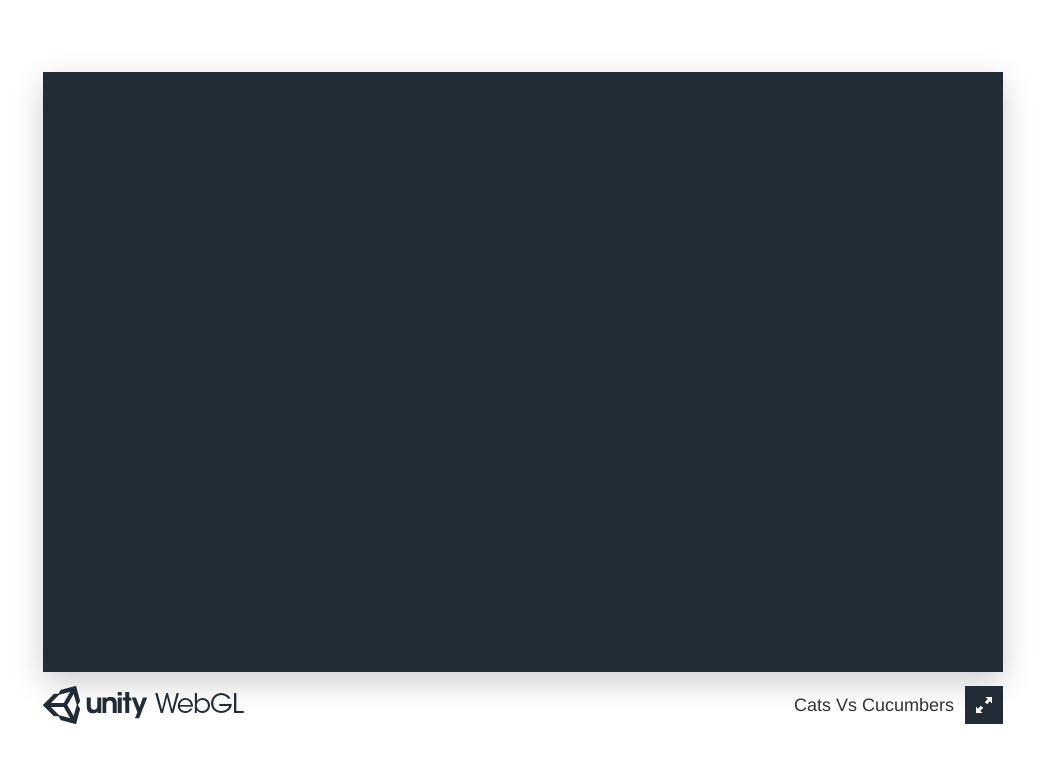
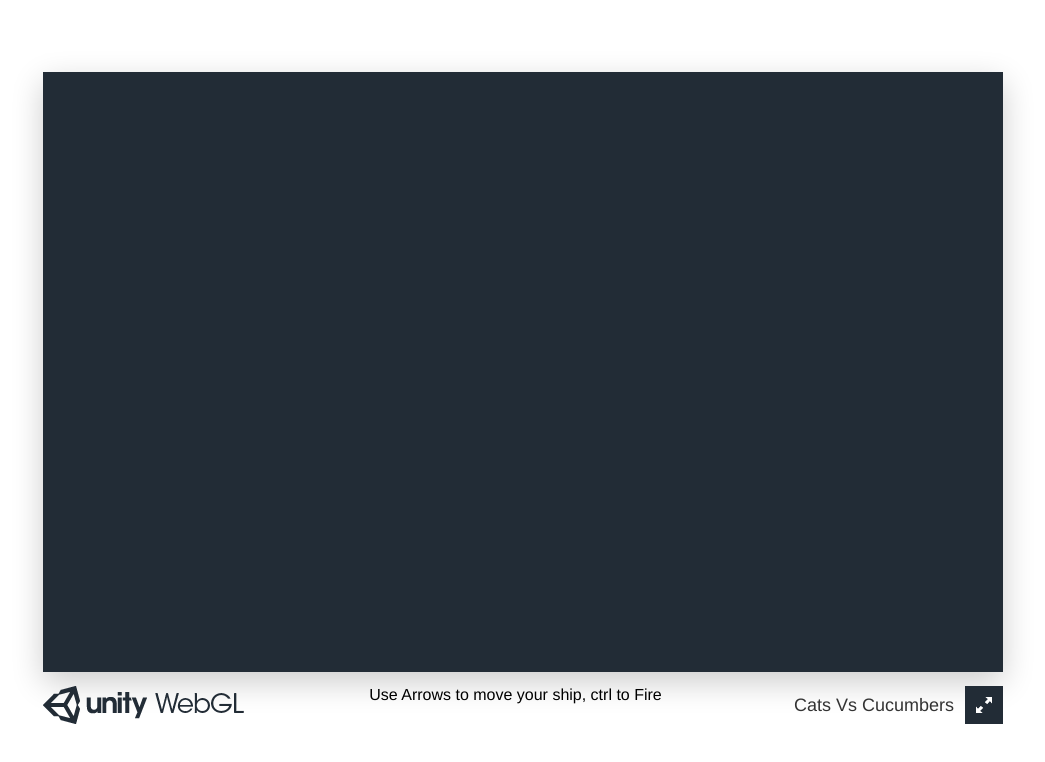
Before and after one commit to INoobSaibot/Cats-Vs.-Cucumbers-Web, a plain HTML site: page index.html in a window 1280 px wide. Shown: the whole page, without its empty margins (117-1162 px from the left). Drawn offline with Linux system fonts and the light colour scheme; no server answers.

Commit message:
index.html added instruction and styled to center them in new style tags

```diff
--- a/index.html
+++ b/index.html
@@ -7,6 +7,11 @@
     <link rel="stylesheet" href="TemplateData/style.css">
     <link rel="shortcut icon" href="TemplateData/favicon.ico" />
     <script src="TemplateData/UnityProgress.js"></script>
+    <style>
+    div.instructions {
+      text-align: center;
+    }
+    </style>
   </head>
   <body class="template">
     <div class="template-wrap clear">
@@ -15,6 +20,7 @@
       <div class="logo"></div>
       <div class="fullscreen"><img src="TemplateData/fullscreen.png" width="38" height="38" alt="Fullscreen" title="Fullscreen" onclick="SetFullscreen(1);" /></div>
       <div class="title">Cats Vs Cucumbers</div>
+      <div class="instructions">Use Arrows to move your ship, ctrl to Fire</div>
     </div>
     <script type='text/javascript'>
   var Module = {
```
